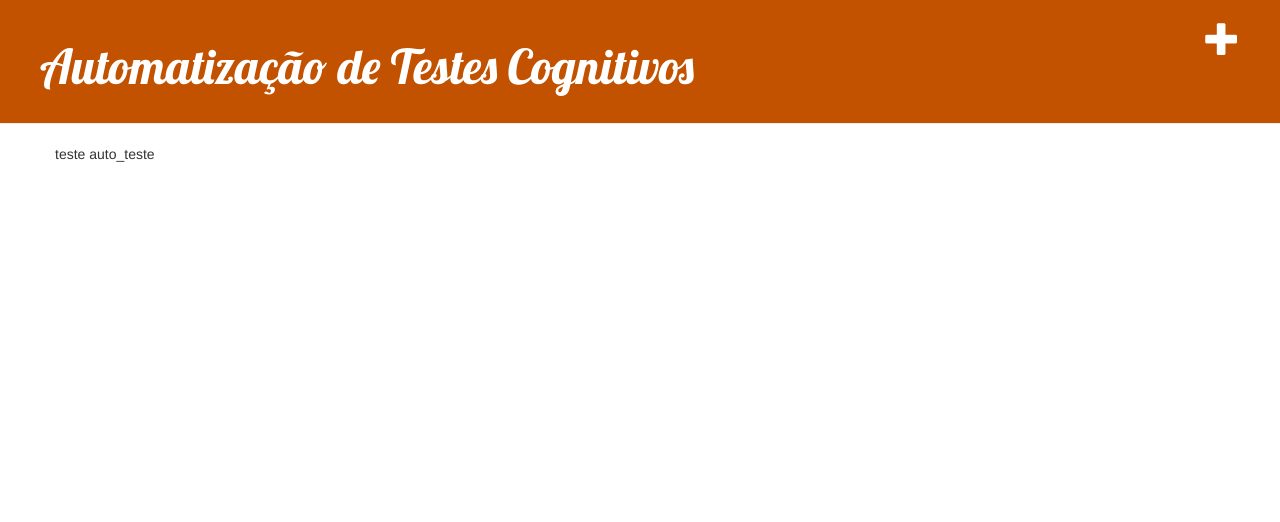
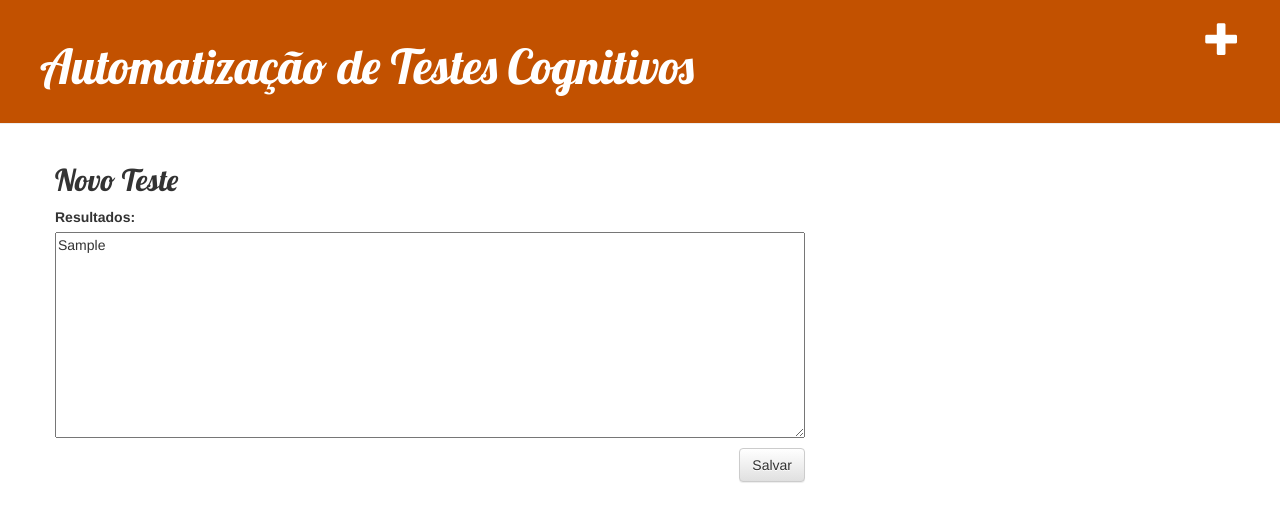
Before and after one commit to rodrigomelo89/cognitive-web-tests, a Django app: page /teste_cognitivo/1/ in a window 1280 px wide. Shown: the top 522 px of the page. Run offline with Django 3.2, Linux system fonts and the light colour scheme; tables that the repository leaves empty hold one stand-in row (values such as "Sample post"); some libraries are stand-ins or nearby versions.

Commit message:
resolvido o problema com o uso do formulario e exibição do resultado apenas do paciente realizando o teste

```diff
--- a/frontpage/forms.py
+++ b/frontpage/forms.py
@@ -8,6 +8,9 @@ class ExameForm(forms.ModelForm):
         model = Exame
         fields = ('paciente', 'idade', 'tempo_estudo', 'genero',)
 
-    class Beta:
+
+class ResultsForm(forms.ModelForm):
+
+    class Meta:
         model = Exame
         fields = ('resultados',)
--- a/frontpage/templates/frontpage/base.html
+++ b/frontpage/templates/frontpage/base.html
@@ -9,7 +9,7 @@
     </head>
     <body>
     <div class="page-header">
-        <a href="{% url 'formulario' pk=exame.pk %}" class="top-menu"><span class="glyphicon glyphicon-plus"></span></a>
+        <a href="{% url 'formulario' %}" class="top-menu"><span class="glyphicon glyphicon-plus"></span></a>
         <h1><a href="/">Automatização de Testes Cognitivos</a></h1>
     </div>
     <div class="content container">
--- a/frontpage/templates/frontpage/teste_cognitivo.html
+++ b/frontpage/templates/frontpage/teste_cognitivo.html
@@ -1,7 +1,9 @@
 {% extends 'frontpage/base.html' %}
 
 {% block content %}
-    <div class="post">
-        <p>teste auto_teste</p>
-    </div>
+    <h2>Novo Teste</h2>
+    <form method="POST" class="post-form">{% csrf_token %}
+        {{ test.as_p }}
+        <button type="submit" class="save btn btn-default">Salvar</button>
+    </form>
 {% endblock %}
--- a/frontpage/urls.py
+++ b/frontpage/urls.py
@@ -4,9 +4,7 @@ from . import views
 
 urlpatterns = [
     path('', views.post_list, name='posts'),
-    # path('profissional/', views.teste_acompanhado, name='teste_acompanhado'),
-    # path('auto_teste/', views.auto_teste, name='auto_teste'),
-    path('formulario/<int:pk>/', views.formulario, name='formulario'),
+    path('formulario/', views.formulario, name='formulario'),
     path('teste_cognitivo/<int:pk>/', views.teste_cognitivo, name='teste_cognitivo'),
-    path('teste_cognitivo/resultados/<int:pk>/', views.respostas, name='resultados'),
+    path('teste_cognitivo/resultados/<int:pk>/', views.respostas, name='respostas'),
 ]
--- a/frontpage/views.py
+++ b/frontpage/views.py
@@ -1,7 +1,7 @@
 from django.shortcuts import render
 from .models import Exame
 from django.shortcuts import render, redirect, get_object_or_404
-from .forms import ExameForm
+from .forms import ExameForm, ResultsForm
 
 
 def post_list(request):
@@ -12,25 +12,25 @@ def formulario(request):
     if request.method == 'POST':
         form = ExameForm(request.POST)
         if form.is_valid():
-            teste = form.save()
-        return redirect('teste_cognitivo', pk=Exame.pk)
+            formComp = form.save()
+            return redirect('teste_cognitivo', pk=formComp.pk)
     else:
         form = ExameForm()
     return render(request, 'frontpage/formulario.html', {'form': form})
 
 
 def teste_cognitivo(request, pk):
-    pk = Exame.objects.get(pk=pk)
+    result = get_object_or_404(Exame, pk=pk)
     if request.method == 'POST':
-        test = ExameForm(request.POST)
-        if test.is_valid():
-            teste = test.save()
-            return redirect('respostas/<int:pk>/', pk)
+        teste = ResultsForm(request.POST, instance=result)
+        if teste.is_valid():
+            resultsComp = teste.save()
+            return redirect('respostas', pk=resultsComp.pk)
     else:
-        test = ExameForm()
-    return render(request, 'frontpage/teste_cognitivo.html', {'test': test})
+        teste = ResultsForm(instance=result)
+    return render(request, 'frontpage/teste_cognitivo.html', {'test': teste})
 
 
 def respostas(request, pk):
-    results = Exame.objects.get(pk=pk)
+    results = get_object_or_404(Exame, pk=pk)
     return render(request, 'frontpage/resultados.html', {'results': results})
```
Also changed, not shown: frontpage/templates/frontpage/resultados.html (+1 -7 lines).
